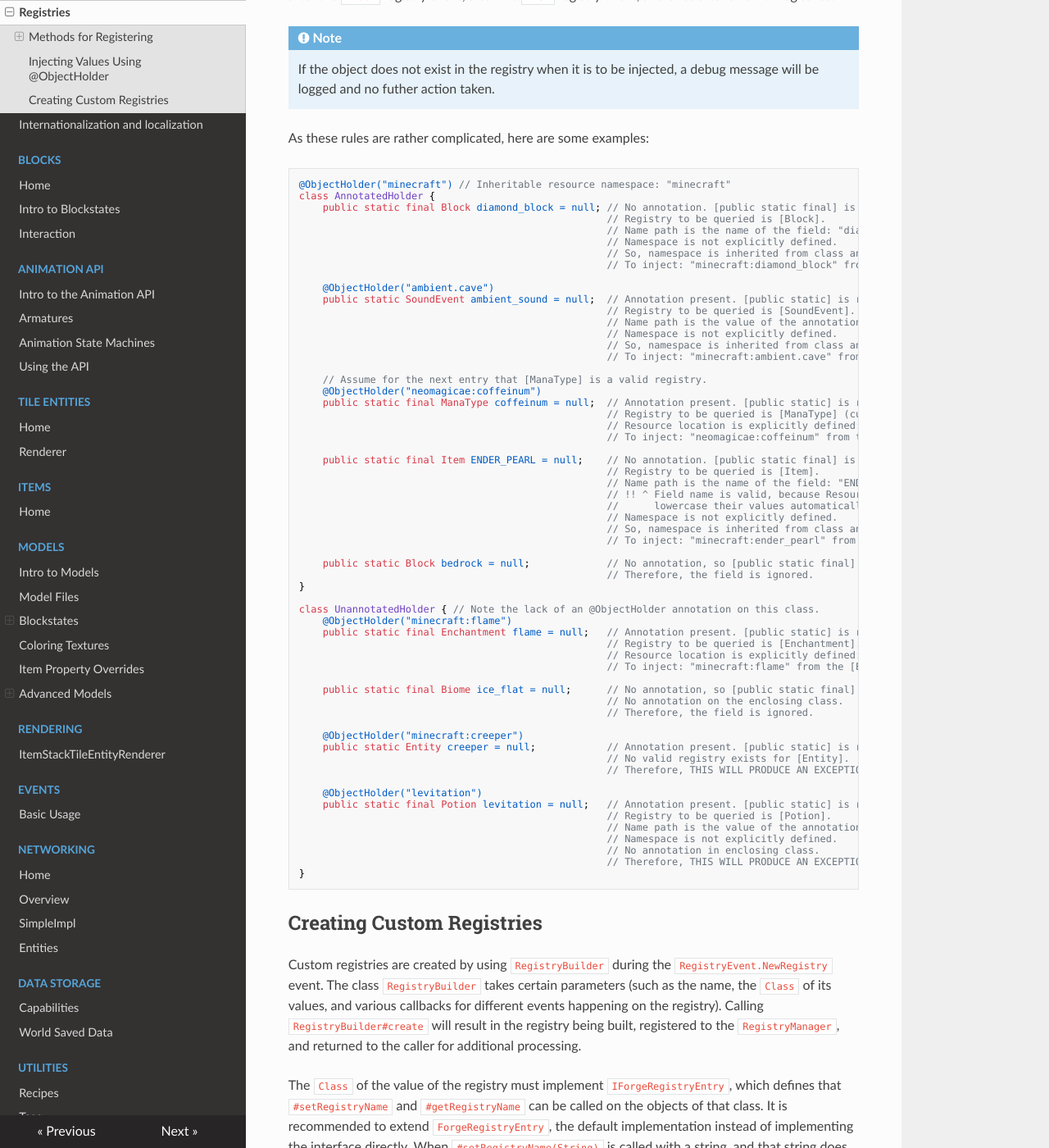
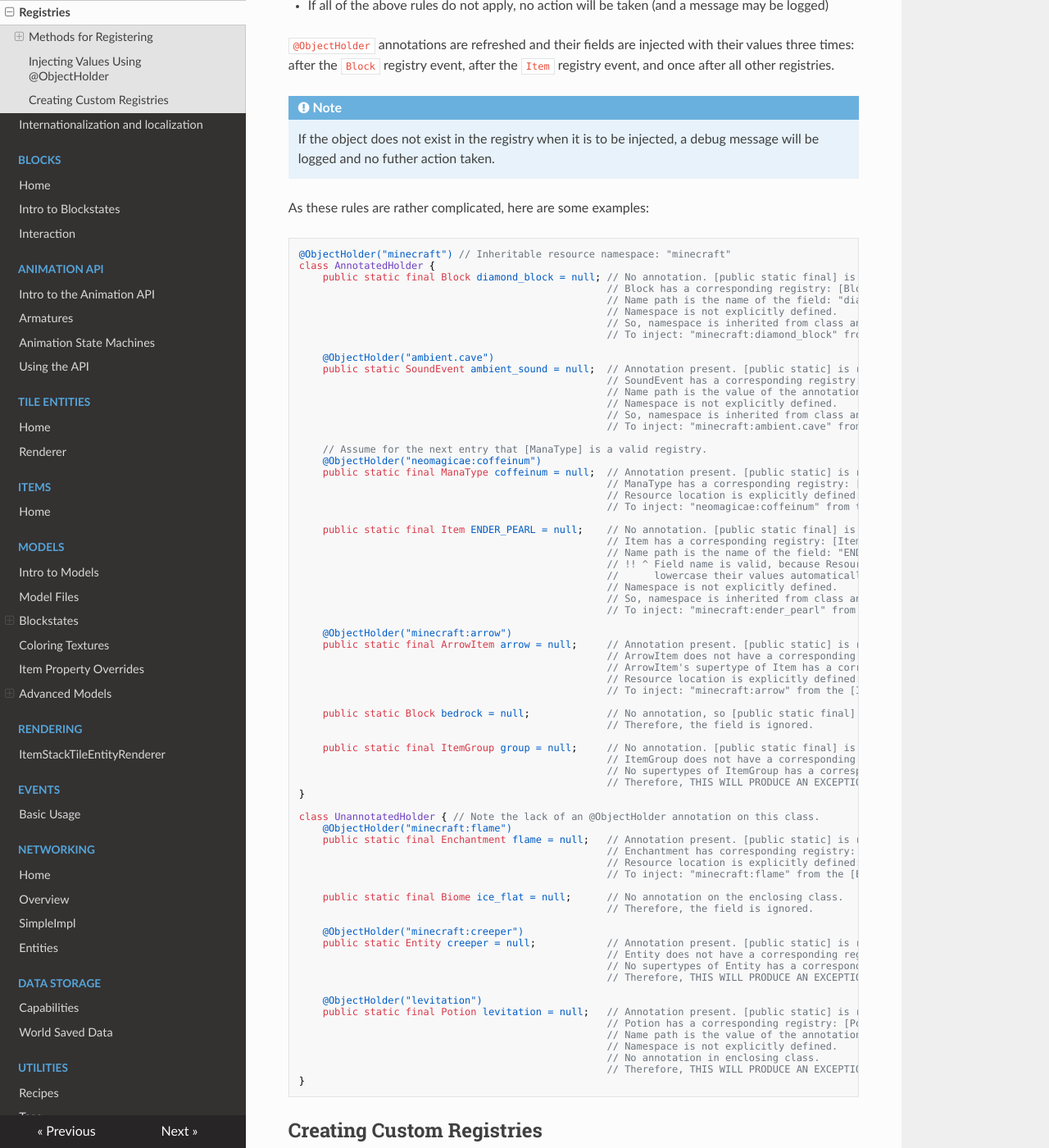
Before and after one commit to MinecraftForge/Documentation, an MkDocs documentation site: the page built from docs/concepts/registries.md, in a window 1280 px wide and 1400 px high, scrolled down 2578 px. Shown: the whole window at 82% size. Built offline with MkDocs 1.6.1, drawn with Linux system fonts in a browser that asks for light colours; nearby versions of some CDN libraries; some of the changed text lies outside the part shown.

Commit message:
Clarify ObjectHolder rules

```diff
--- a/docs/concepts/registries.md
+++ b/docs/concepts/registries.md
@@ -64,16 +64,17 @@ The rules for `@ObjectHolder` are as follows:
 * If the class is annotated with `@Mod`, the modid will be the default namespace for all annotated fields within if not explicitly defined
 * A field is considered for injection if:
     * it has at least the modifiers `public static`;
-    * the field type corresponds to a valid registry (e.g. `Item` for the `Item` registry);
-    * *An exception is thrown if the field type does not correspond to a valid registry*
-    * the **field** is annotated with `@ObjectHolder`, then:
-        * the name value is explicitly defined; and
-        * the namespace value is either explicitly defined or the enclosing class's namespace
-    * the **enclosing class** has an `@ObjectHolder` annotation, and the field is `final`, then:
-        * the name value is the field's name; and
-        * the namespace value is the enclosing class's namespace
-        * *An exception is thrown if the namespace value cannot be found and inherited*
-* *An exception is thrown if the resulting `ResourceLocation` is invalid (non-valid characters in path)*
+    * one of the following conditions are true:
+        * the **enclosing class** has an `@ObjectHolder` annotation, and the field is `final`, and:
+            * the name value is the field's name; and
+            * the namespace value is the enclosing class's namespace
+            * _An exception is thrown if the namespace value cannot be found and inherited_
+        * the **field** is annotated with `@ObjectHolder`, and:
+            * the name value is explicitly defined; and
+            * the namespace value is either explicitly defined or the enclosing class's namespace
+    * the field type or one of its supertypes corresponds to a valid registry (e.g. `Item` or `ArrowItem` for the `Item` registry);
+    * _An exception is thrown if a field does not have a corresponding registry._
+* _An exception is thrown if the resulting `ResourceLocation` is incomplete or invalid (non-valid characters in path)_
 * If no other errors or exceptions occur, the field will be injected
 * If all of the above rules do not apply, no action will be taken (and a message may be logged)
 
@@ -87,7 +88,7 @@ As these rules are rather complicated, here are some examples:
 @ObjectHolder("minecraft") // Inheritable resource namespace: "minecraft"
 class AnnotatedHolder {
     public static final Block diamond_block = null; // No annotation. [public static final] is required.
-                                                    // Registry to be queried is [Block].
+                                                    // Block has a corresponding registry: [Block]
                                                     // Name path is the name of the field: "diamond_block"
                                                     // Namespace is not explicitly defined.
                                                     // So, namespace is inherited from class annotation: "minecraft"
@@ -95,7 +96,7 @@ class AnnotatedHolder {
 
     @ObjectHolder("ambient.cave")
     public static SoundEvent ambient_sound = null;  // Annotation present. [public static] is required.
-                                                    // Registry to be queried is [SoundEvent].
+                                                    // SoundEvent has a corresponding registry: [SoundEvent]
                                                     // Name path is the value of the annotation: "ambient.cave"
                                                     // Namespace is not explicitly defined.
                                                     // So, namespace is inherited from class annotation: "minecraft"
@@ -104,12 +105,12 @@ class AnnotatedHolder {
     // Assume for the next entry that [ManaType] is a valid registry.
     @ObjectHolder("neomagicae:coffeinum")
     public static final ManaType coffeinum = null;  // Annotation present. [public static] is required. [final] is optional.
-                                                    // Registry to be queried is [ManaType] (custom registry).
+                                                    // ManaType has a corresponding registry: [ManaType] (custom registry)
                                                     // Resource location is explicitly defined: "neomagicae:coffeinum"
                                                     // To inject: "neomagicae:coffeinum" from the [ManaType] registry
 
     public static final Item ENDER_PEARL = null;    // No annotation. [public static final] is required.
-                                                    // Registry to be queried is [Item].
+                                                    // Item has a corresponding registry: [Item].
                                                     // Name path is the name of the field: "ENDER_PEARL" -> "ender_pearl"
                                                     // !! ^ Field name is valid, because ResourceLocations
                                                     //      lowercase their values automatically.
@@ -117,29 +118,41 @@ class AnnotatedHolder {
                                                     // So, namespace is inherited from class annotation: "minecraft"
                                                     // To inject: "minecraft:ender_pearl" from the [Item] registry
 
+    @ObjectHolder("minecraft:arrow")
+    public static final ArrowItem arrow = null;     // Annotation present. [public static] is required. [final] is optional.
+                                                    // ArrowItem does not have a corresponding registry.
+                                                    // ArrowItem's supertype of Item has a corresponding registry: [Item]
+                                                    // Resource location is explicitly defined: "minecraft:arrow"
+                                                    // To inject: "minecraft:arrow" from the [Item] registry
+
     public static Block bedrock = null;             // No annotation, so [public static final] is required.
                                                     // Therefore, the field is ignored.
+
+    public static final ItemGroup group = null;     // No annotation. [public static final] is required.
+                                                    // ItemGroup does not have a corresponding registry.
+                                                    // No supertypes of ItemGroup has a corresponding registry.
+                                                    // Therefore, THIS WILL PRODUCE AN EXCEPTION.
 }
 
 class UnannotatedHolder { // Note the lack of an @ObjectHolder annotation on this class.
     @ObjectHolder("minecraft:flame")
     public static final Enchantment flame = null;   // Annotation present. [public static] is required. [final] is optional.
-                                                    // Registry to be queried is [Enchantment].
+                                                    // Enchantment has corresponding registry: [Enchantment].
                                                     // Resource location is explicitly defined: "minecraft:flame"
                                                     // To inject: "minecraft:flame" from the [Enchantment] registry
 
-    public static final Biome ice_flat = null;      // No annotation, so [public static final] is required.
-                                                    // No annotation on the enclosing class.
+    public static final Biome ice_flat = null;      // No annotation on the enclosing class.
                                                     // Therefore, the field is ignored.
 
     @ObjectHolder("minecraft:creeper")
     public static Entity creeper = null;            // Annotation present. [public static] is required.
-                                                    // No valid registry exists for [Entity].
+                                                    // Entity does not have a corresponding registry.
+                                                    // No supertypes of Entity has a corresponding registry.
                                                     // Therefore, THIS WILL PRODUCE AN EXCEPTION.
 
     @ObjectHolder("levitation")
     public static final Potion levitation = null;   // Annotation present. [public static] is required. [final] is optional.
-                                                    // Registry to be queried is [Potion].
+                                                    // Potion has a corresponding registry: [Potion].
                                                     // Name path is the value of the annotation: "levitation"
                                                     // Namespace is not explicitly defined.
                                                     // No annotation in enclosing class.
```
